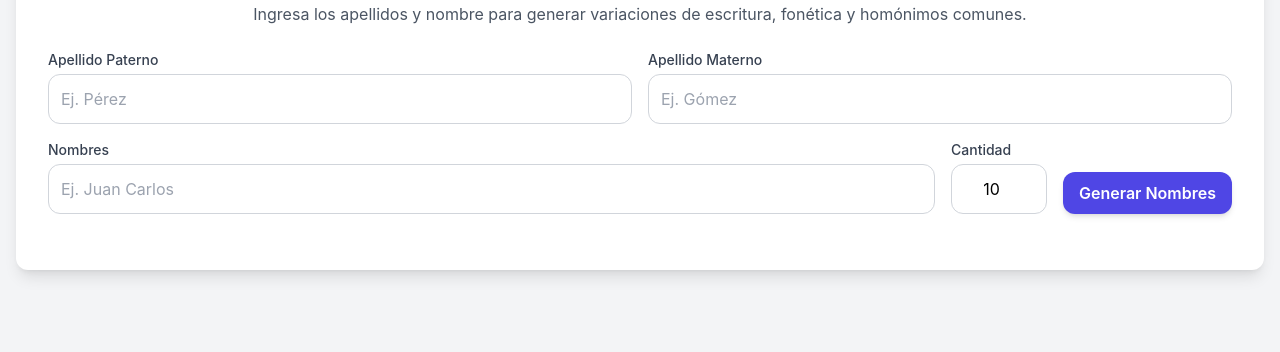
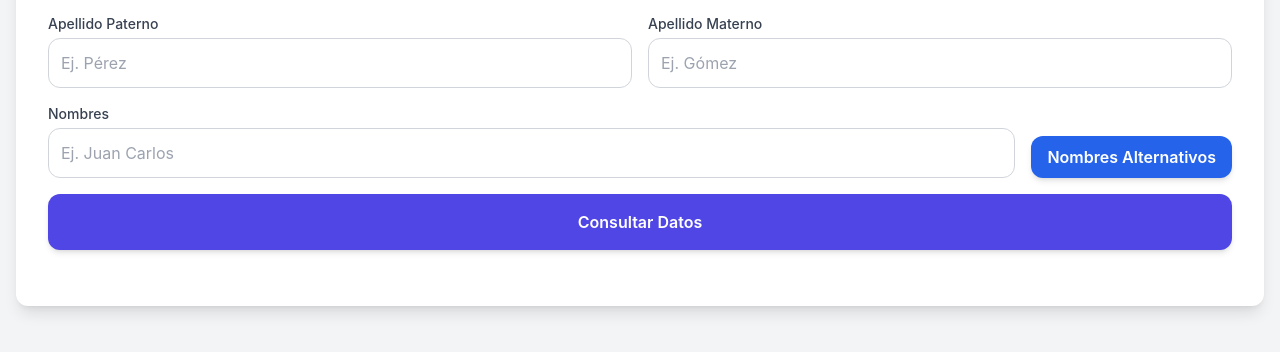
Before and after one commit to CristianPeralta/alIAs, a website: page fullname.html in a window 1280 px wide. Shown: the part 310-662 px from the top of the page. Drawn offline with nearby package versions, Linux system fonts and the light colour scheme.

Commit message:
Refactor fullname.html to remove the limit input field, update button styles and labels for better clarity, and enhance layout with a new consult button for improved user interaction.

```diff
--- a/fullname.html
+++ b/fullname.html
@@ -114,23 +114,23 @@
                         class="w-full p-3 border border-gray-300 rounded-xl focus:outline-none focus:ring-2 focus:ring-indigo-500"
                     />
                 </div>
-                <div class="w-24">
-                    <label for="limitInput" class="block text-sm font-medium text-gray-700 mb-1">Cantidad</label>
-                    <input
-                        id="limitInput"
-                        type="number"
-                        value="10"
-                        min="1"
-                        max="20"
-                        class="w-full p-3 border border-gray-300 rounded-xl focus:outline-none focus:ring-2 focus:ring-indigo-500 text-center"
-                    />
-                </div>
                 <button
                     id="generateButton"
-                    class="h-[42px] bg-indigo-600 text-white px-4 rounded-xl font-semibold hover:bg-indigo-700 transition duration-300 shadow-md whitespace-nowrap"
+                    class="h-[42px] bg-blue-600 text-white px-4 rounded-xl font-semibold hover:bg-blue-700 transition duration-300 shadow-md whitespace-nowrap flex items-center justify-center gap-2"
+                    alt="Generar Nombres Alternativos"
                 >
-                    Generar Nombres
+                    <span class="hidden sm:inline">Nombres Alternativos</span>
+                    <span class="sm:hidden">+ Nombres</span>
                 </button>
+            </div>
+            <div class="w-full">
+              <button
+              id="consultButton"
+              class="w-full bg-indigo-600 text-white py-4 px-4 rounded-xl font-semibold hover:bg-indigo-700 transition duration-300 shadow-md whitespace-nowrap flex items-center justify-center gap-2"
+            >
+                <span class="hidden sm:inline">Consultar Datos</span>
+                <span class="sm:hidden">Consultar</span>
+            </button>
             </div>
         </div>
 
@@ -176,7 +176,7 @@
         const fatherLastNameInput = document.getElementById('fatherLastName');
         const motherLastNameInput = document.getElementById('motherLastName');
         const nameInput = document.getElementById('nameInput');
-        const limitInput = document.getElementById('limitInput');
+        const limit = 10; // Default value
         const generateButton = document.getElementById('generateButton');
         const resultsContainer = document.getElementById('resultsContainer');
         const resultsTableBody = document.getElementById('resultsTableBody');
@@ -349,7 +349,6 @@
             const fatherLastName = fatherLastNameInput.value.trim();
             const motherLastName = motherLastNameInput.value.trim();
             const name = nameInput.value.trim();
-            const limit = parseInt(limitInput.value, 10);
 
             // Validaciones
             if (!fatherLastName || !motherLastName) {
@@ -361,12 +360,6 @@
             if (!name) {
                 errorContainer.classList.remove('hidden');
                 errorMessage.textContent = 'Por favor ingresa al menos un nombre';
-                return false;
-            }
-
-            if (isNaN(limit) || limit < 1 || limit > 20) {
-                errorContainer.classList.remove('hidden');
-                errorMessage.textContent = 'El número de variaciones debe estar entre 1 y 20';
                 return false;
             }
 
@@ -461,7 +454,7 @@
         }
 
         // Escuchar cambios en los inputs
-        [fatherLastNameInput, motherLastNameInput, nameInput, limitInput].forEach(input => {
+        [fatherLastNameInput, motherLastNameInput, nameInput].forEach(input => {
             input.addEventListener('input', handleInput);
 
             // También validar al perder el foco
@@ -484,7 +477,6 @@
             if (!validateFields()) return;
 
             const name = nameInput.value.trim();
-            const limit = parseInt(limitInput.value, 10);
             const fatherLastName = fatherLastNameInput.value.trim();
             const motherLastName = motherLastNameInput.value.trim();
 
```
